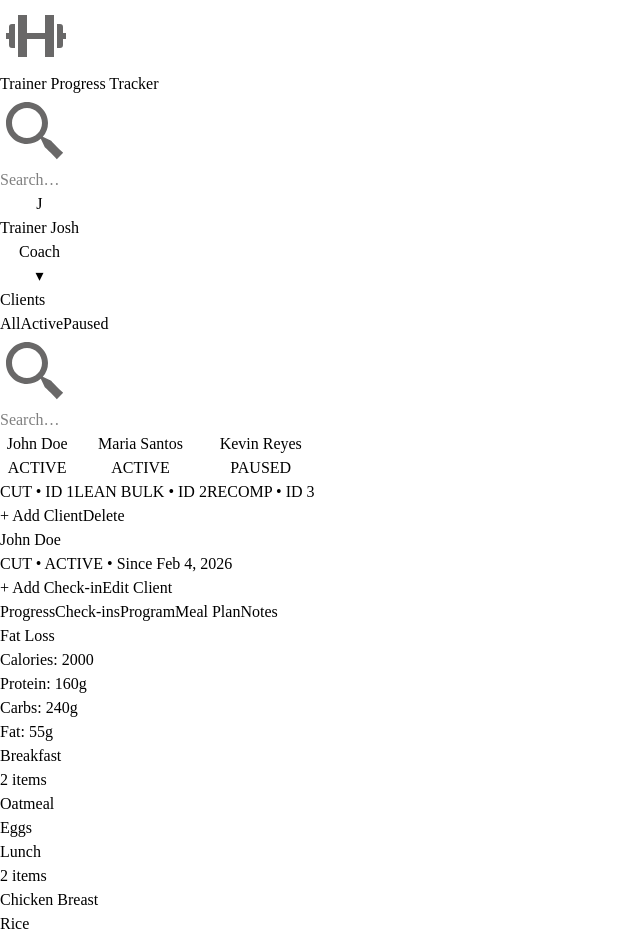
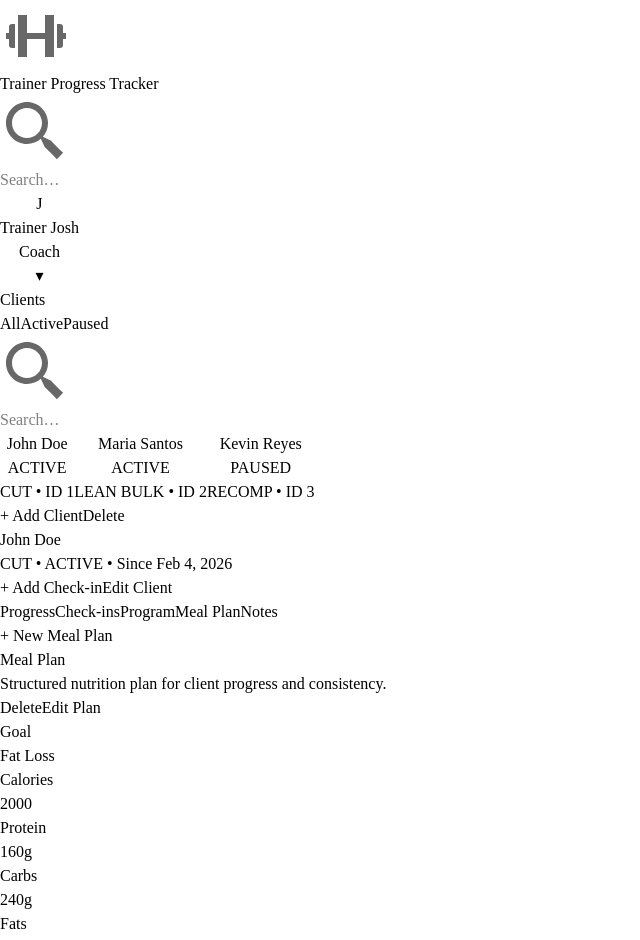
Before and after one commit to floki0425/GYM-TRAINOR-TRACKER-APP, a React (Vite) app in the folder client-tracker-app/client-tracker-app/: page /clients/1/workspace/meal-plan in a window 1280 px wide. Shown: the top 940 px of the page, without its empty margins (0-640 px from the left). Built offline with nearby package versions, Linux system fonts and the light colour scheme; data requests are answered from the project's data file.

Commit message:
feat(mealplan)improve delete button for meal plan list.

```diff
--- a/client-tracker-app/client-tracker-app/src/components/workspace/MealPlanPanel.jsx
+++ b/client-tracker-app/client-tracker-app/src/components/workspace/MealPlanPanel.jsx
@@ -1,16 +1,34 @@
 import React, { useCallback, useEffect, useRef, useState } from 'react'
 import { getMealplan, getMealplanByClientId } from '../../api/mealPlanApi';
-import { useOutletContext } from 'react-router-dom';
+import { Outlet, useNavigate, useOutletContext, useParams } from 'react-router-dom';
 
 const MealPlanPanel = () => {
   const [mealplan,setMealplan] = useState([]);
   const [loading,setLoading] = useState(false);
   const [error,setError] = useState(null)
-  const {selectedClientId} = useOutletContext();
+  const {mealplanId} = useParams()
+  const selectedMealplanId = mealplanId ? mealplanId : null;
+  const navigate = useNavigate();
+  const ignoreRef = useRef(false);
+
+
+const {selectedClientId,addMealplan,closeDrawer} = useOutletContext();
+
+console.log(selectedMealplanId)
+
+  const mealplanOpenList = (id) => {
+    navigate(`${id}`)
+  }
 
   const clientMealPlan = mealplan.find((plan)=> plan.clientId === selectedClientId)
 
-  const ignoreRef = useRef(false)
+
+  const deleteMealplan = (id)=>{
+    setMealplan((prevMealplan)=>{
+      return prevMealplan.filter((meal)=>meal.id !== id)
+    })
+  }
+
 
    const loadMealplan = useCallback(async () => {
       try{
@@ -39,104 +57,144 @@ useEffect(()=>{
 },[selectedClientId])
 
 
-
-
-
-  return (
-<div className="tab-panel rounded-2xl border border-slate-200 bg-white p-6 shadow-sm">
-  {loading ? (
-    <p className="text-sm text-slate-600">Loading…</p>
-  ) : (
+if(loading) return <p className="p-6 text-sm text-slate-600">Loading…</p>;
+if(error) return <p>{error}</p>
+if(!selectedClientId) return
+        <div className="p-6">
+          <div className="flex items-start justify-between gap-4">
             <div>
-      {!clientMealPlan ? (
-        <div className="meal-header flex items-start justify-between gap-4">
-          <div>
-            <h3 className="text-lg font-semibold text-slate-900">Meal Plan</h3>
+              <h3 className="text-xl font-semibold text-slate-900">Meal Plan</h3>
               <p className="mt-1 text-sm text-slate-600">
                 No meal plan yet. Create one to set calories and macros.
               </p>
             </div>
 
-          <div className="meal-actions flex gap-2">
-            <button className="rounded-xl bg-teal-600 px-4 py-2 text-sm font-semibold text-white hover:bg-teal-700 active:bg-teal-800">
+            <div className="flex gap-2">
+              <button
+                onClick={addMealplan}
+                className="rounded-xl bg-teal-600 px-4 py-2 text-sm font-semibold text-white hover:bg-teal-700 active:bg-teal-800"
+              >
                 + New Meal Plan
               </button>
-            <button className="rounded-xl border border-slate-200 bg-white px-4 py-2 text-sm font-semibold text-slate-700 hover:bg-slate-50">
-              Edit
-            </button>
-          </div>
-        </div>
-      ) : (
-        <div className="space-y-6">
-          {/* Summary */}
-          <div className="meal-summary rounded-2xl border border-slate-200 bg-slate-50 p-5">
-            <div className="meal-summary__title flex flex-col gap-1 md:flex-row md:items-center md:justify-between">
-              <p className="text-sm font-semibold text-slate-900">
-                {clientMealPlan.goal}
-              </p>
-              <p className="text-sm text-slate-700">
-                Calories:{" "}
-                <span className="font-semibold text-slate-900">
-                  {clientMealPlan.calories}
-                </span>
-              </p>
-            </div>
-
-            <div className="meal-summary__macros mt-4 flex flex-wrap gap-2">
-              <div className="macro-chip rounded-full border border-teal-200 bg-teal-50 px-3 py-1 text-xs font-semibold text-teal-700">
-                Protein: {clientMealPlan.protein}
-              </div>
-              <div className="macro-chip rounded-full border border-indigo-200 bg-indigo-50 px-3 py-1 text-xs font-semibold text-indigo-700">
-                Carbs: {clientMealPlan.carbs}
-              </div>
-              <div className="macro-chip rounded-full border border-slate-200 bg-white px-3 py-1 text-xs font-semibold text-slate-700">
-                Fat: {clientMealPlan.fat}
             </div>
           </div>
         </div>
 
-          {/* Meals */}
-          <div className="space-y-4">
-            {clientMealPlan.meals.map((meals, mealIndex) => {
+ const outletContext = {
+  selectedClientId,clientMealPlan,loadMealplan,closeDrawer
+}
+
+
+
+
   return (
-                <div key={mealIndex} className="meal-list">
-                  <div className="meal-card rounded-2xl border border-slate-200 bg-white p-5 shadow-sm">
-                    <div className="meal-card__header flex items-center justify-between">
-                      <h4 className="text-sm font-semibold text-slate-900">
-                        {meals.name}
-                      </h4>
-                      <span className="rounded-full bg-slate-100 px-2 py-1 text-[11px] font-semibold text-slate-600">
-                        {meals.items.length} items
-                      </span>
+ <div className="min-h-screen p-6">
+   <div className='rounded-xl border border-slate-200 p-3'>
+      <div className="flex justify-end">
+    <button
+      onClick={addMealplan}
+      className="rounded-xl bg-teal-600 px-3 py-2 text-sm font-semibold text-white hover:bg-teal-700 active:bg-teal-800 mb-4"
+    >
+      + New Meal Plan
+    </button>
+    </div>
+      {!selectedMealplanId ? ( <div className="mx-auto max-w-5xl space-y-4">
+     {mealplan.map((c) => {
+        return (
+          <div
+            key={c.id}
+            onClick={() => mealplanOpenList(c.id)}
+            className="cursor-pointer rounded-2xl border border-slate-200 bg-white p-6 shadow-sm transition hover:bg-slate-50"
+          >
+            <div className="flex flex-col gap-3  md:flex-row md:items-start md:justify-between">
+              <div>
+                <h3 className="text-xl font-semibold text-slate-900">Meal Plan</h3>
+                <p className="mt-1 text-sm text-slate-600">
+                  Structured nutrition plan for client progress and consistency.
+                </p>
               </div>
 
-                    <div className="mt-4 grid gap-2 sm:grid-cols-2">
-                      {meals.items.map((items, itemIndex) => {
-                        return (
-                          <div key={itemIndex}>
-                            <p className="rounded-xl border border-slate-200 bg-slate-50 px-3 py-2 text-xs text-slate-800">
-                              {items}
+                <button
+                type="button"
+                className="self-start rounded-xl border border-slate-200 bg-white px-3 py-2 text-sm font-semibold text-slate-700 hover:bg-slate-50"
+                 onClick={(e) => {
+                  e.stopPropagation();
+                  deleteMealplan(c.id);
+                }}
+              >
+                Delete
+              </button>
+
+              <button
+                type="button"
+                className="self-start rounded-xl border border-slate-200 bg-white px-3 py-2 text-sm font-semibold text-slate-700 hover:bg-slate-50"
+                onClick={(e) => e.stopPropagation()}
+              >
+                Edit Plan
+              </button>
+            </div>
+
+            <div className="mt-4 grid grid-cols-1 gap-3 sm:grid-cols-2 xl:grid-cols-5">
+              <div className="rounded-xl border border-slate-200 bg-slate-50 p-3">
+                <p className="text-[11px] font-medium uppercase tracking-wide text-slate-500">
+                  Goal
+                </p>
+                <p className="mt-1 text-sm font-semibold text-slate-900">
+                  {c.goal}
                 </p>
               </div>
-                        );
-                      })}
+
+              <div className="rounded-xl border border-slate-200 bg-slate-50 p-3">
+                <p className="text-[11px] font-medium uppercase tracking-wide text-slate-500">
+                  Calories
+                </p>
+                <p className="mt-1 text-sm font-semibold text-slate-900">
+                  {c.calories}
+                </p>
+              </div>
+
+              <div className="rounded-xl border border-slate-200 bg-slate-50 p-3">
+                <p className="text-[11px] font-medium uppercase tracking-wide text-slate-500">
+                  Protein
+                </p>
+                <p className="mt-1 text-sm font-semibold text-slate-900">
+                  {c.protein}
+                </p>
+              </div>
+
+              <div className="rounded-xl border border-slate-200 bg-slate-50 p-3">
+                <p className="text-[11px] font-medium uppercase tracking-wide text-slate-500">
+                  Carbs
+                </p>
+                <p className="mt-1 text-sm font-semibold text-slate-900">
+                  {c.carbs}
+                </p>
+              </div>
+
+              <div className="rounded-xl border border-slate-200 bg-slate-50 p-3">
+                <p className="text-[11px] font-medium uppercase tracking-wide text-slate-500">
+                  Fats
+                </p>
+                <p className="mt-1 text-sm font-semibold text-slate-900">
+                    {c.fat}
+                </p>
               </div>
             </div>
           </div>
         );
       })}
+
    </div>
 
-          {/* Add meal */}
-          <button className="meal-add w-full rounded-xl border border-slate-200 bg-white px-4 py-3 text-sm font-semibold text-teal-700 hover:bg-slate-50">
-            + Add Meal
-          </button>
+
+  ) : <Outlet context={outletContext}/>}
    </div>
-      )}
+
+
+
   </div>
-  )}
-</div>
+
+
 )
 }
-
 export default MealPlanPanel
```
Lines whose indentation alone changed are shown as unchanged.
